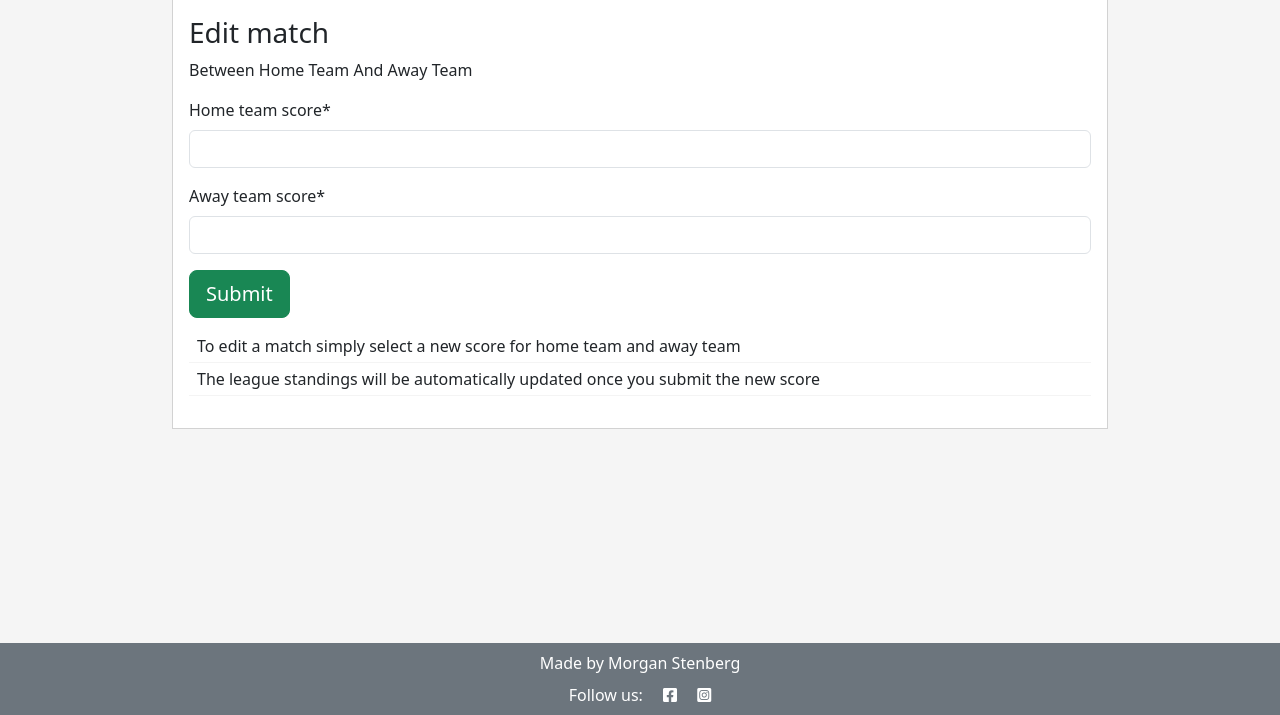
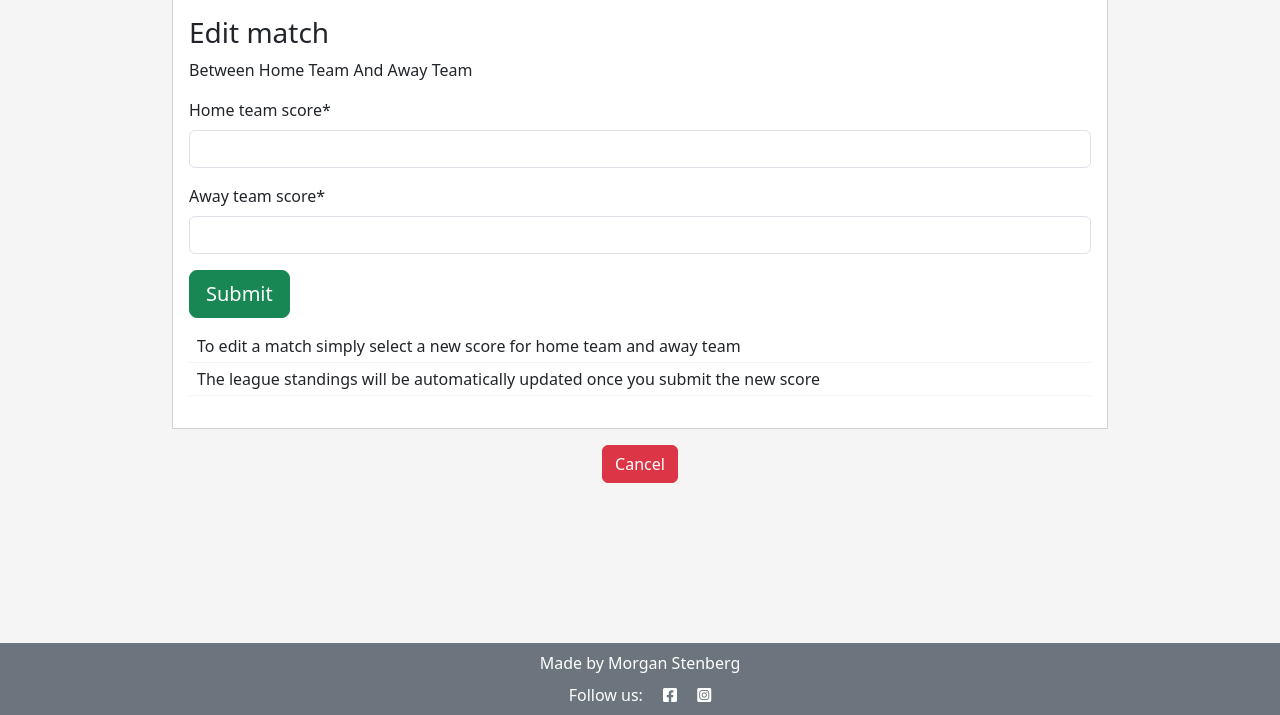
Before and after one commit to MorganStenberg/League-hub, a Django app: template league/templates/league/edit_match.html in a window 1280 px wide. Shown: the part 85-800 px from the top of the page. Run offline with Django 4.2, Linux system fonts and the light colour scheme; the template is opened without the code that fills it: values that come from a table or form of the project are taken from there, others are empty; some libraries are stand-ins or nearby versions.

Commit message:
add cancel button to edit matches

```diff
--- a/league/models.py
+++ b/league/models.py
@@ -5,6 +5,9 @@ from django.db.models import F
 # Create your models here.
 
 class League(models.Model):
+    """
+
+    """
     name = models.CharField(max_length=200, unique=True)
     slug = models.SlugField(max_length=200, unique=True)
     description = models.TextField()
--- a/league/templates/league/edit_match.html
+++ b/league/templates/league/edit_match.html
@@ -10,28 +10,36 @@
   }
 </style>
 
-    <!-- Form for adding a match to a league credit to CI- Walkthrough  -->
+    <!-- Form for editing a match  -->
     <div class="container ">
       <div class="col card mrg-top">
         <div class="card-body">
           <h3>Edit match</h3>
-              <p>Between Home Team <strong>{{ match.home_team }}</strong> And Away Team <strong>{{ match.away_team }}</strong></p>
+          <p>Between Home Team <strong>{{ match.home_team }}</strong> And Away Team
+            <strong>{{ match.away_team }}</strong></p>
 
           <form method="post" action="{% url 'edit_match' slug=slug match_id=match_id %}">
             {{ edit_matches_form | crispy }}
             {% csrf_token %}
-                <button id="submit-button" type="submit"
-                  class="btn btn-success btn-lg">Submit</button>
+            <button id="submit-button" type="submit" class="btn btn-success btn-lg">Submit</button>
           </form>
           <div class="mt-3 text-start">
             <ul class="list-unstyled">
-                  <li class="px-2 my-1 pb-1 rules-info">To edit a match simply select a new score for home team and away team</li>
-                  <li class="px-2 my-1 pb-1 rules-info">The league standings will be automatically updated once you submit the new score</li>
+              <li class="px-2 my-1 pb-1 rules-info">To edit a match simply select a new score for home team and away
+                team</li>
+              <li class="px-2 my-1 pb-1 rules-info">The league standings will be automatically updated once you submit
+                the new score</li>
             </ul>
           </div>
         </div>
       </div>
     </div>
+    <div>
 
+      <!-- Cancel button, takes user back to detailed view of league  -->
+      <div class="container text-center mt-3">
+        <a href="{% url 'detailed_league' slug=slug %}" class="btn btn-danger">Cancel</a>
+      </div>
+    </div>
 
 {% endblock %}
```
Lines whose indentation alone changed are shown as unchanged.
